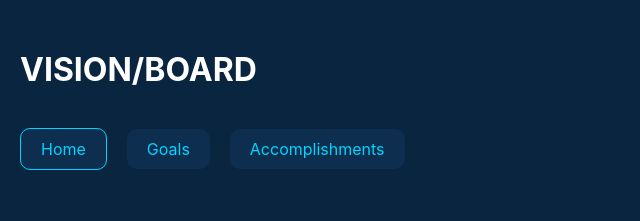
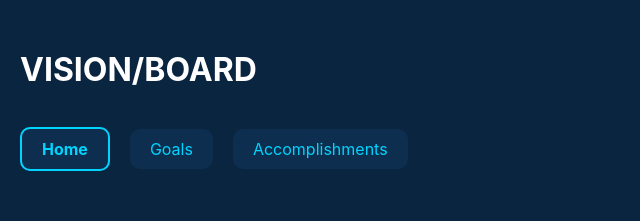
Before and after one commit to winfeigle/react-phase-2-project, a React (Create React App) app: page / in a window 1280 px wide. Shown: the top 221 px of the page, without its empty margins (0-640 px from the left). Built offline with nearby package versions, Linux system fonts and the light colour scheme; data requests are answered from the project's data file.

Commit message:
Fix navigation active styles

```diff
--- a/src/components/NavBar.js
+++ b/src/components/NavBar.js
@@ -12,6 +12,11 @@ function NavBar() {
     borderRadius: "10px"
   };
 
+  const activeStyle = {
+    border: "solid #00D4FF 2px",
+    fontWeight: "bold"
+  }
+
     return(
         <div>
           <h1 className="site-title">
@@ -24,27 +29,21 @@ function NavBar() {
             /* add styling to Navlink */
             style={linkStyles}
             /* add prop for activeStyle */
-            activeStyle={{
-              border: "solid #00D4FF 1px",
-            }}
+            activeStyle={activeStyle}
             >Home</NavLink>
 
           <NavLink
             to="/goals"
             exact
             style={linkStyles}
-            activeStyle={{
-              border: "solid #00D4FF 1px",
-            }}
+            activeStyle={activeStyle}
             >Goals</NavLink>
 
         <NavLink
             to="/accomplishments"
             exact
             style={linkStyles}
-            activeStyle={{
-              border: "solid #00D4FF 1px",
-            }}
+            activeStyle={activeStyle}
             >Accomplishments</NavLink>
         <p>
 
```
